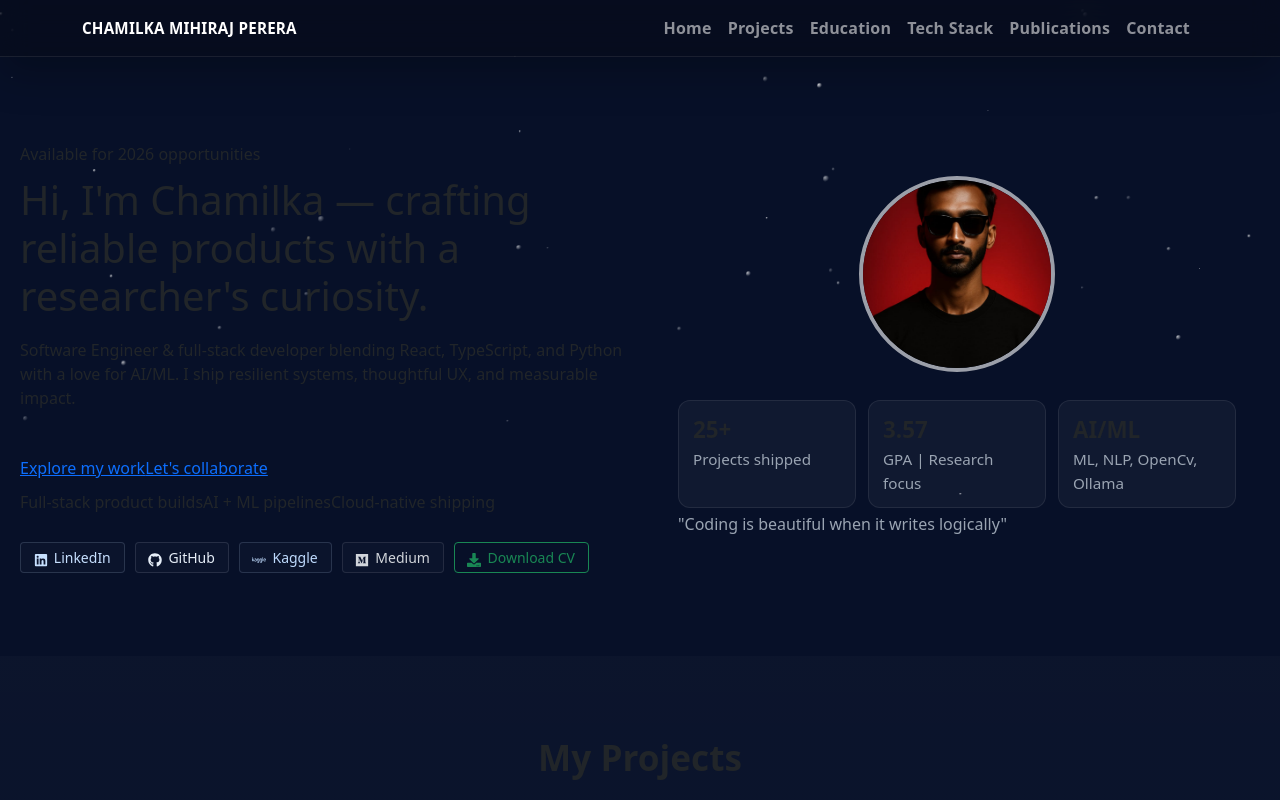
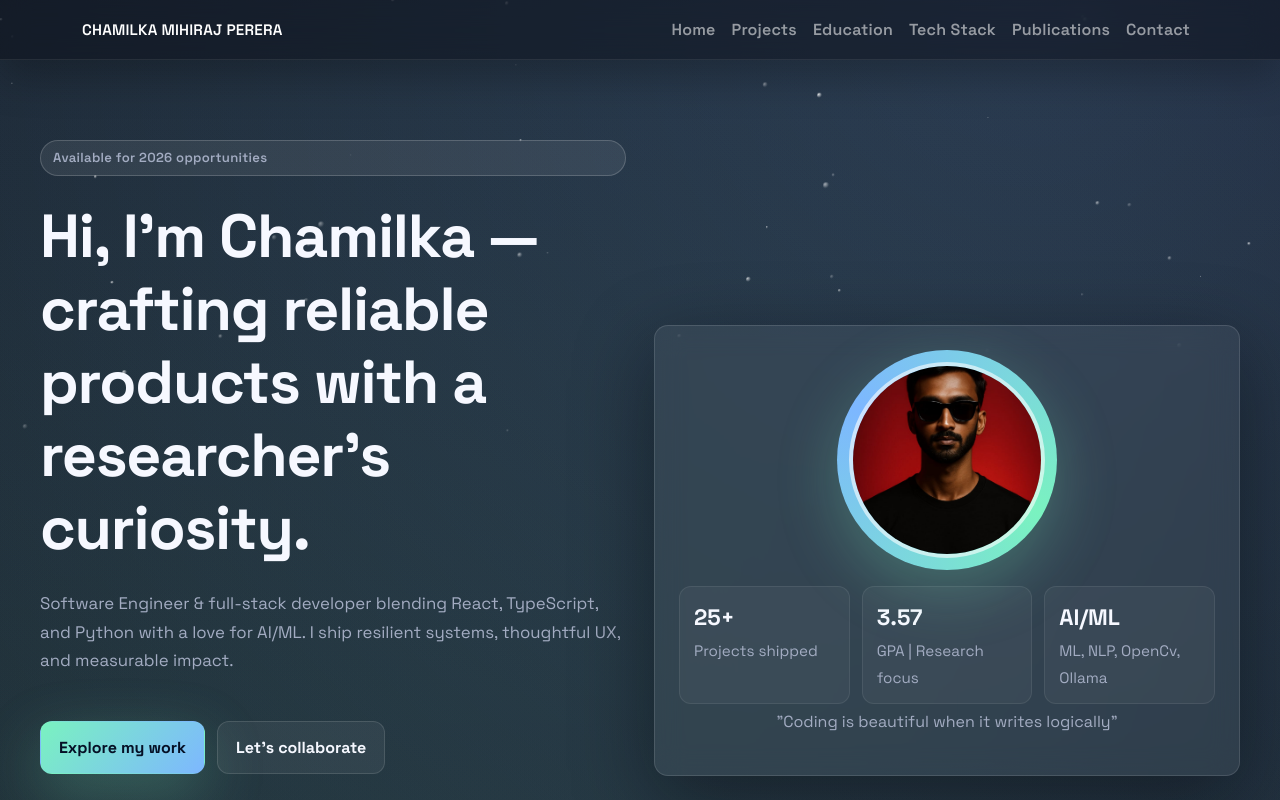
Before and after one commit to ChamilkaMihiraj2002/portfolio, a React (Create React App) app: page / in a window 1280 px wide. Shown: the top 800 px of the page. Built offline with nearby package versions, Linux system fonts and the light colour scheme; no server answers; the HTML template or start-up script is replaced by a standard one.

Commit message:
Update index.css

```diff
--- a/src/index.css
+++ b/src/index.css
@@ -1,66 +1,243 @@
-:root{
-  --bg: #ffffff;
-  --muted: #6b7280;
-  --accent: #0b5fff;
-  --danger: #dc2626;
-  --radius: 10px;
-  --wrapper-bg: linear-gradient(180deg, #f8fafc 0%, #ffffff 100%);
-  --title-color: #0f172a;
+@import url('https://fonts.googleapis.com/css2?family=Space+Grotesk:wght@400;500;600;700&display=swap');
+
+:root {
+  --bg: #0c0f1a;
+  --surface: rgba(255, 255, 255, 0.06);
+  --card: rgba(255, 255, 255, 0.08);
+  --border: rgba(255, 255, 255, 0.12);
+  --muted: #a3acc2;
+  --text: #e9ecf7;
+  --heading: #f6f8ff;
+  --accent: #7af2c0;
+  --accent-2: #7db7ff;
+  --danger: #f87171;
+  --glow: 0 20px 60px rgba(122, 242, 192, 0.25);
+  --radius: 14px;
+  --wrapper-bg: radial-gradient(circle at 20% 20%, rgba(122, 242, 192, 0.15), transparent 32%),
+    radial-gradient(circle at 80% 0%, rgba(125, 183, 255, 0.22), transparent 30%),
+    linear-gradient(180deg, #0c0f1a 0%, #05060c 100%);
+  --shadow-soft: 0 24px 80px rgba(5, 6, 12, 0.45);
+  --chip-bg: rgba(255, 255, 255, 0.08);
+  --chip-border: rgba(255, 255, 255, 0.18);
 }
 
-/* dark theme variables applied when .theme-dark is present on <html> */
-.theme-dark{
-  --bg: #071028;
-  --muted: #9aa4b2;
-  --accent: #3b82f6;
-  --danger: #f87171;
-  --radius: 10px;
-  --wrapper-bg: linear-gradient(180deg, #071028 0%, #071028 100%);
-  --title-color: #e6eef8;
+.theme-light {
+  --bg: #f7f8fb;
+  --surface: rgba(255, 255, 255, 0.9);
+  --card: #ffffff;
+  --border: rgba(15, 23, 42, 0.08);
+  --muted: #4b5563;
+  --text: #0f172a;
+  --heading: #0b1021;
+  --accent: #0ef1b7;
+  --accent-2: #3586ff;
+  --glow: 0 18px 48px rgba(53, 134, 255, 0.18);
+  --radius: 14px;
+  --wrapper-bg: radial-gradient(circle at 20% 10%, rgba(14, 241, 183, 0.12), transparent 32%),
+    radial-gradient(circle at 80% 0%, rgba(53, 134, 255, 0.14), transparent 30%),
+    linear-gradient(180deg, #f7f9ff 0%, #e9edf7 100%);
+  --shadow-soft: 0 16px 50px rgba(15, 23, 42, 0.08);
+  --chip-bg: rgba(15, 23, 42, 0.04);
+  --chip-border: rgba(15, 23, 42, 0.08);
+}
+
+* {
+  box-sizing: border-box;
 }
 
 html {
   scroll-behavior: smooth;
 }
 
-section {
-  padding: 80px 20px;
+body {
+  margin: 0;
+  font-family: 'Space Grotesk', 'Helvetica Neue', Arial, sans-serif;
+  background: var(--wrapper-bg);
+  color: var(--text);
+  line-height: 1.7;
+  min-height: 100vh;
 }
 
-/* keep certain quotes or accents the same color in both light and dark themes */
+main {
+  background: linear-gradient(180deg, rgba(255, 255, 255, 0.02), rgba(255, 255, 255, 0));
+}
+
+a {
+  color: inherit;
+  text-decoration: none;
+}
+
+section {
+  padding: 96px 20px;
+}
+
+.section-shell {
+  width: min(1200px, 100%);
+  margin: 0 auto;
+}
+
+.eyebrow {
+  display: inline-flex;
+  align-items: center;
+  gap: 8px;
+  padding: 6px 12px;
+  border-radius: 999px;
+  background: var(--chip-bg);
+  border: 1px solid var(--chip-border);
+  color: var(--muted);
+  font-weight: 600;
+  letter-spacing: 0.3px;
+  font-size: 0.82rem;
+}
+
+.headline {
+  font-size: clamp(2.4rem, 4vw + 1rem, 3.8rem);
+  font-weight: 700;
+  color: var(--heading);
+  letter-spacing: -0.02em;
+  margin: 14px 0;
+}
+
+.lede {
+  max-width: 720px;
+  color: var(--muted);
+  font-size: 1.05rem;
+}
+
+.glass {
+  backdrop-filter: blur(14px);
+  background: var(--surface);
+  border: 1px solid var(--border);
+  border-radius: var(--radius);
+  box-shadow: var(--shadow-soft);
+}
+
+.pill {
+  display: inline-flex;
+  align-items: center;
+  gap: 8px;
+  padding: 10px 16px;
+  border-radius: 999px;
+  background: linear-gradient(120deg, var(--accent) 0%, var(--accent-2) 100%);
+  color: #051026;
+  font-weight: 700;
+  letter-spacing: 0.2px;
+  box-shadow: var(--glow);
+}
+
+.action-row {
+  display: flex;
+  flex-wrap: wrap;
+  gap: 12px;
+}
+
+.btn-primary-neo,
+.btn-ghost-neo {
+  border-radius: 12px;
+  padding: 12px 18px;
+  font-weight: 700;
+  border: 1px solid transparent;
+  transition: transform 160ms ease, box-shadow 160ms ease, background 160ms ease, color 160ms ease;
+  display: inline-flex;
+  align-items: center;
+  gap: 10px;
+}
+
+.btn-primary-neo {
+  background: linear-gradient(130deg, var(--accent) 0%, var(--accent-2) 100%);
+  color: #051026;
+  box-shadow: var(--glow);
+}
+
+.btn-primary-neo:hover {
+  transform: translateY(-2px);
+  box-shadow: 0 16px 40px rgba(122, 242, 192, 0.3);
+}
+
+.btn-ghost-neo {
+  background: var(--surface);
+  border-color: var(--border);
+  color: var(--heading);
+}
+
+.btn-ghost-neo:hover {
+  transform: translateY(-2px);
+  box-shadow: 0 12px 28px rgba(0, 0, 0, 0.18);
+}
+
+.chip-row {
+  display: flex;
+  flex-wrap: wrap;
+  gap: 10px;
+  margin-top: 18px;
+}
+
+.chip {
+  padding: 8px 14px;
+  border-radius: 999px;
+  border: 1px solid var(--chip-border);
+  background: var(--chip-bg);
+  color: var(--muted);
+  font-weight: 600;
+}
+
 .quote-fixed {
   color: var(--muted);
+  text-align: center;
 }
 
-/* Social buttons: ensure good contrast in both light and dark themes */
 .social-btn {
   padding-left: 0.8rem;
   padding-right: 0.8rem;
   border-width: 1px;
-  font-weight: 500;
+  font-weight: 600;
+  border-radius: 12px;
 }
 
-/* Tweak Bootstrap outline button colors when in dark theme */
-.theme-dark .btn-outline-dark.social-btn {
+.theme-dark .social-btn.btn-outline-dark {
   color: #e6eef8;
-  border-color: rgba(230,238,248,0.12);
-  background-color: rgba(255,255,255,0.02);
+  border-color: rgba(230, 238, 248, 0.18);
+  background-color: rgba(255, 255, 255, 0.02);
 }
 
-.theme-dark .btn-outline-secondary.social-btn {
+.theme-dark .social-btn.btn-outline-secondary {
   color: #d1d5db;
-  border-color: rgba(209,213,219,0.12);
-  background-color: rgba(255,255,255,0.02);
+  border-color: rgba(209, 213, 219, 0.16);
+  background-color: rgba(255, 255, 255, 0.02);
 }
 
-.theme-dark .btn-outline-info.social-btn {
+.theme-dark .social-btn.btn-outline-info {
   color: #bfdbfe;
-  border-color: rgba(191,219,254,0.16);
-  background-color: rgba(255,255,255,0.02);
+  border-color: rgba(191, 219, 254, 0.18);
+  background-color: rgba(255, 255, 255, 0.02);
 }
 
-.theme-dark .btn-outline-primary.social-btn {
+.theme-dark .social-btn.btn-outline-primary {
   color: #c7e0ff;
-  border-color: rgba(199,224,255,0.16);
-  background-color: rgba(255,255,255,0.02);
+  border-color: rgba(199, 224, 255, 0.18);
+  background-color: rgba(255, 255, 255, 0.02);
 }
+
+@media (max-width: 768px) {
+  section {
+    padding: 72px 16px;
+  }
+
+  .headline {
+    font-size: clamp(2rem, 4vw + 1rem, 3rem);
+  }
+
+  .action-row {
+    flex-direction: column;
+    align-items: stretch;
+  }
+}
+
+@media (prefers-reduced-motion: reduce) {
+  * {
+    animation-duration: 0.01ms !important;
+    animation-iteration-count: 1 !important;
+    transition-duration: 0.01ms !important;
+    scroll-behavior: auto !important;
+  }
+}
```
